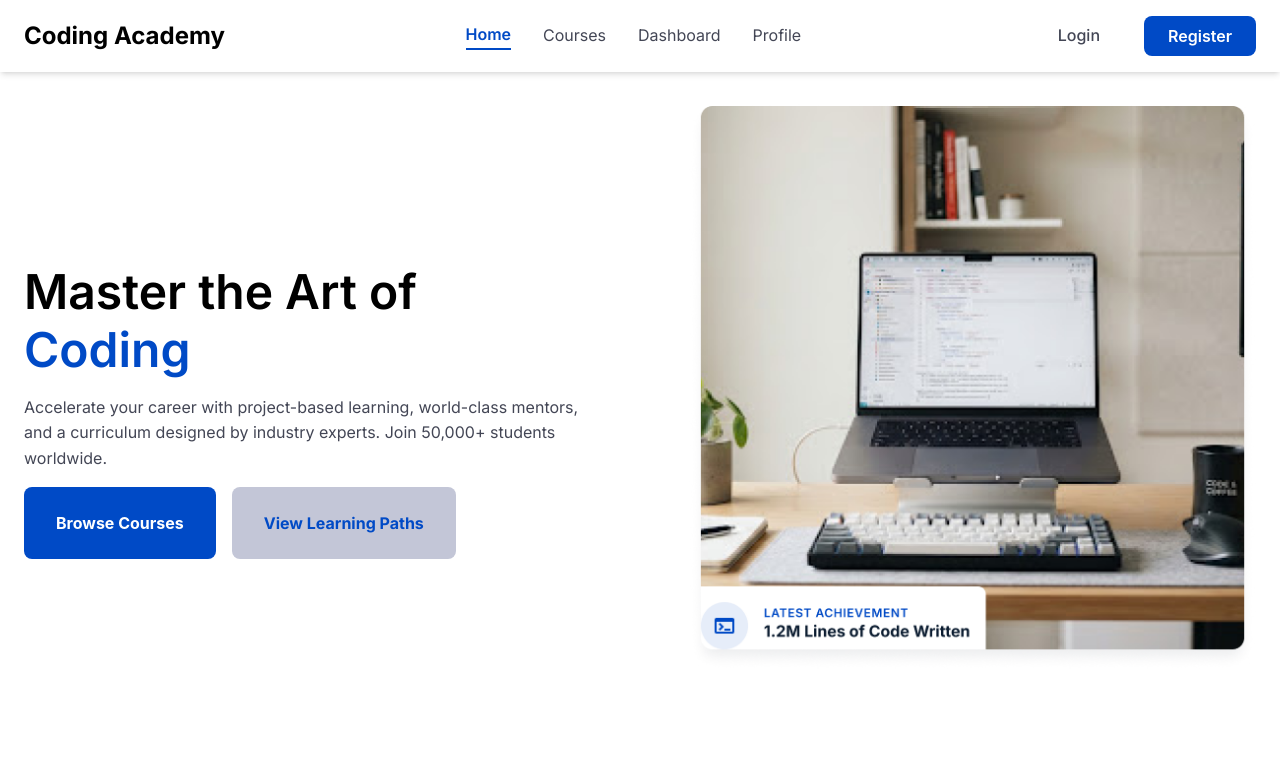
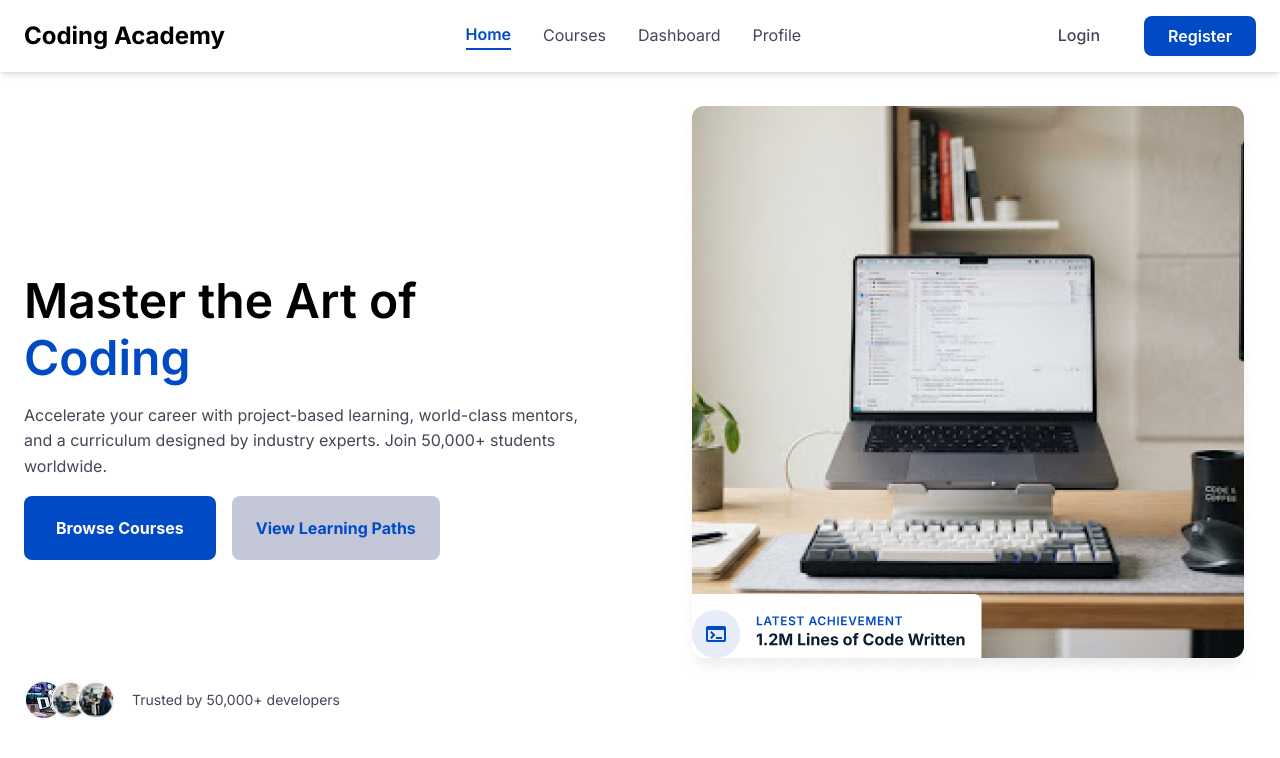
Before and after one commit to khattab-dev-web/coding-Academy, a website: page index.html in a window 1280 px wide. Drawn offline with Linux system fonts and the light colour scheme.

Commit message:
Edit hero section

```diff
--- a/index.html
+++ b/index.html
@@ -50,23 +50,39 @@
 
     <main>
         <section class="hero">
-            <div class="container row gap-16">
-                <div class="mt-20 flex flex-col gap-4">
+            <div class="container row gap-5 md:gap-16 flex-col md:flex-row">
+                <div class="mt-12 md:mt-20 flex flex-col gap-4 max-xm:text-center max-xm:items-center">
                     <h1 class="">Master the Art of <span class="text-primary">Coding</span></h1>
                     <p class="paragraph">Accelerate your career with project-based learning, world-class
                         mentors, and a curriculum designed by industry experts. Join
                         50,000+ students worldwide.</p>
                     <div class="buttons row gap-4">
-                        <button class="bg-primary py-6 px-8 rounded-lg text-[#FFFFFF] font-bold hover:bg-primary/90">Browse Courses</button>
-                        <button
-                        class="bg-[#C3C6D7] border-[#C3C6D7] py-6 px-8 text-primary rounded-lg font-Inter font-bold hover:bg-primary/30 transition-all">View Learning Paths</button>
+                        <butto class="bg-primary py-5 md:py-5 px-8 rounded-lg text-[#FFFFFF] font-bold hover:bg-primary/90  active:scale-90">Browse
+                            Courses</butto>
+                        <button class="bg-[#C3C6D7] border-[#C3C6D7] py-2 sm:py-5 px-6 text-primary rounded-lg font-Inter md:font-bold hover:bg-primary/30 transition-all active:scale-90">
+                            <a href="./courses.html">View Learning Paths</a>
+                           </button>
                     </div>
                 </div>
-                <div class="w-full mt-8 pl-10">
-                    <img src="./public/Background+Shadow.png" alt="Hero Photo" />
+
+                <div class="w-full max-md:w-[90%] mt-8 flex justify-end">
+                    <img src="./images/hero/Background+Shadow.png" alt="Hero Photo" />
                 </div>
             </div>
 
+            <div>
+                <div class="container row gap-4">
+                    <div class="images row -space-x-3.5">
+                        <img src="./images/hero/ImageC.webp" class="w-10 h-10 rounded-[50%]" alt="hero photo small section">
+                        <img src="./images/hero/ImageB.webp" class="w-10 h-10 rounded-[50%] border-solid border border-[#F8F9FF]" alt="hero photo small section">
+                        <img src="./images/hero/ImageA.webp" class="w-10 h-10 rounded-[50%]  border-solid border border-[#F8F9FF]" alt="hero photo small section">
+
+                    </div>
+                    <div>
+                     <p class="paragraph leading-5.25 text-sm ">Trusted by 50,000+ developers</p>
+                    </div>
+                    </div>
+                    </div>
         </section>
 
     </main>
--- a/src/input.css
+++ b/src/input.css
@@ -4,14 +4,29 @@
 @layer base {
     .container {
         @apply mx-auto;
-        @apply px-4;
+        @apply px-2;
         @apply md:px-6;
     }
     h1{
-        font-size: 3rem;
+        font-size: 2rem;
         font-family: "Inter";
         font-weight: 600;
-        line-height: 3.6rem;
+        line-height: 2rem;
+
+   @variant md{
+
+     font-size:1.75rem;
+     font-family: "Inter";
+     font-weight: 600;
+     line-height: 3rem;
+   }
+   @variant lg{
+
+     font-size: 3rem;
+     font-family: "Inter";
+     font-weight: 600;
+     line-height: 3.6rem;
+   }
 
     }
     h2{
@@ -32,7 +47,9 @@
 @theme {
     --font-Inter: 'Inter';
     --color-primary: #004AC6;
-    --breakpoint-xs: 320px;
+    --breakpoint-xs: 319px;
+    /* --breakpoint-xm: 769px; */
+
 }
 
 @utility row {
@@ -59,10 +76,11 @@
 
 /*=== end header section === */
 
+
 /*=== start Hero section === */
 
 body{
-    /* overflow-x: hidden; */
+    overflow-x: hidden;
 }
 @utility paragraph{
     @apply text-[#434655] font-Inter font-normal leading-[25.6px];
```
Also changed, not shown: images/hero/Background+Shadow.png (renamed from public/Background+Shadow.png), images/hero/ImageA.webp (added), images/hero/ImageB.webp (added), images/hero/ImageC.webp (added), public/headerPhoto.webp (deleted), public/unnamed.jpg (deleted), src/output.css.
